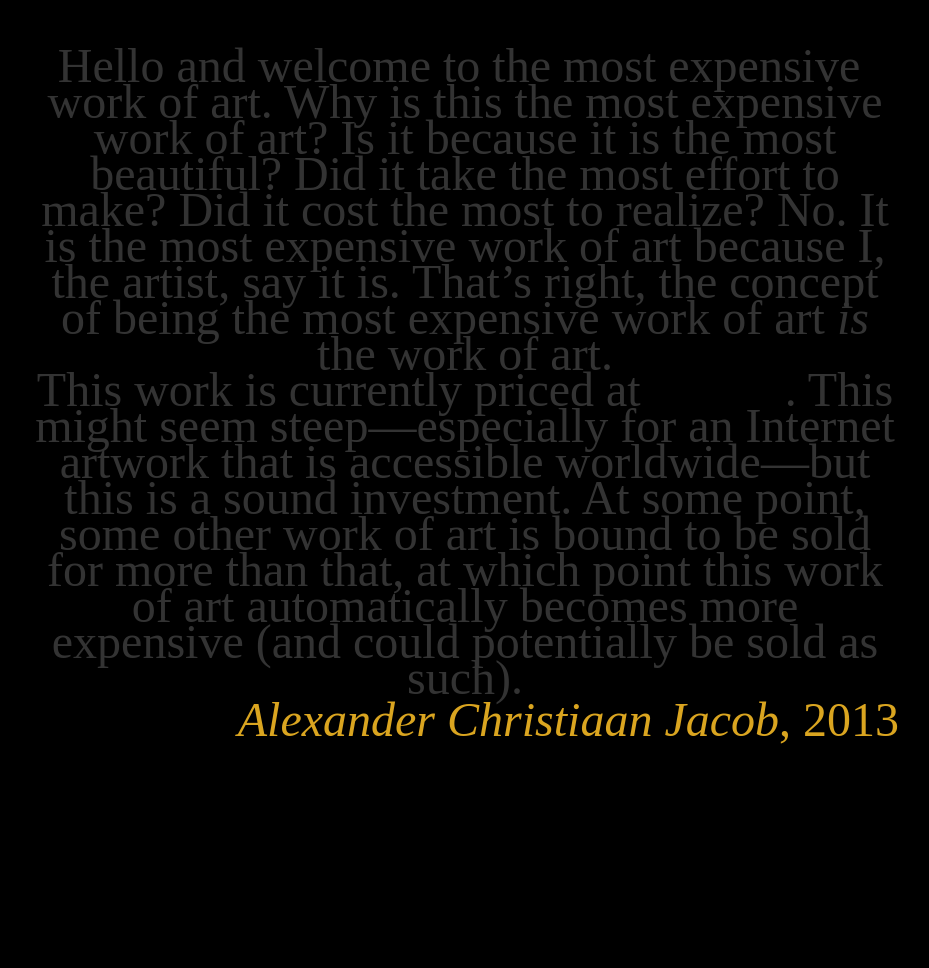
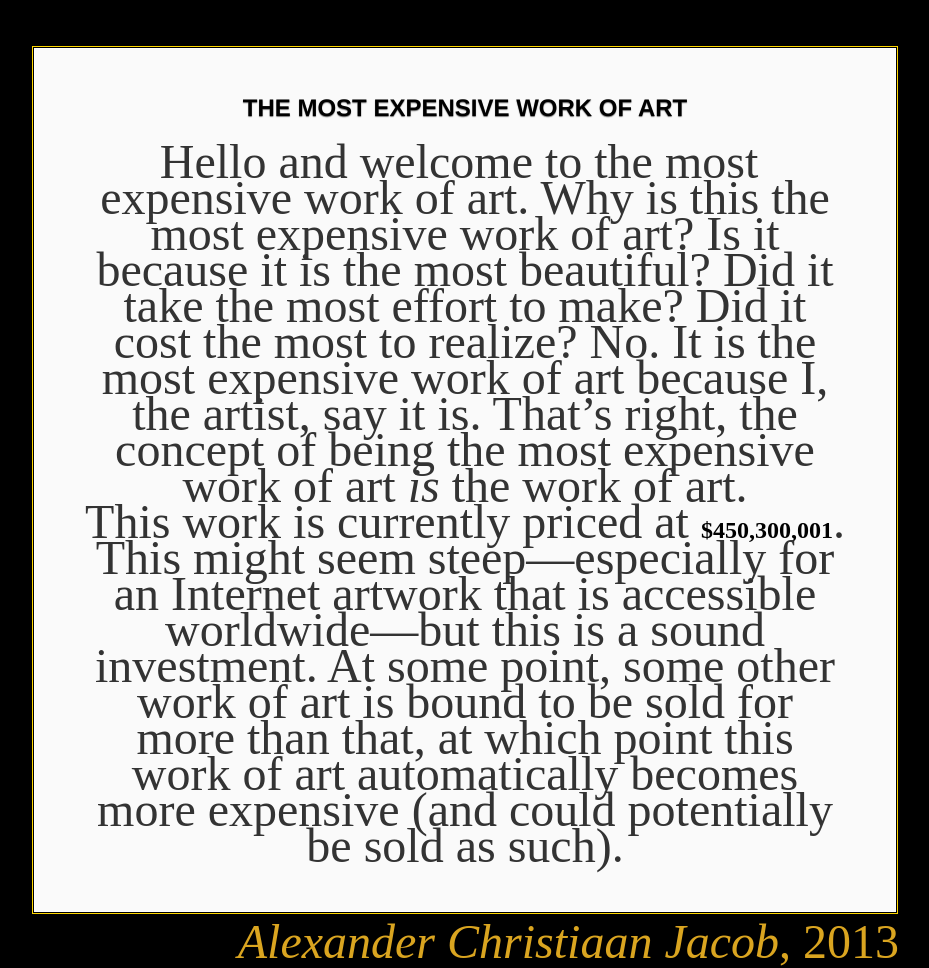
Before and after one commit to acjbizar/themostexpensiveworkofart.com, a browser extension: page www/index.html in a window 1280 px wide. Shown: the whole page, without its empty margins (175-1104 px from the left). Before the commit the page ends 800 px from the top, so only its background shows below. Drawn offline with Linux system fonts and the light colour scheme.

Commit message:
Add transition
Refs #1.

Also fix background color.

```diff
--- a/www/index.html
+++ b/www/index.html
@@ -27,8 +27,8 @@
     <style>
         *{border:0;font-size:1em;margin:0;outline:0;padding:0;text-decoration:none}
 
-        a{color:goldenrod}
-        article{background:#fafafa;border:1px solid #fff;display:block;margin:3em 3px 6px 3px;outline:1px solid gold;outline-offset:1px;padding:47px;position:relative}
+        a{color:goldenrod;transition:color .5s ease-in}
+        main{background:#fafafa;border:1px solid #fff;display:block;margin:3em 3px 6px 3px;outline:1px solid gold;outline-offset:1px;padding:47px;position:relative}
         body{margin:0 auto;max-width:100%;width:54.25em}
         footer{color:goldenrod;font-size:3em;line-height:1;margin:0 auto;position:relative;text-align:right;z-index:999}
         h1{color:#000;font-family:'Helvetica Neue',Helvetica,Arial,sans-serif;font-size:1.5em;line-height:1;margin:0 0 1em 0;text-align:center;text-shadow:0 1px 1px rgba(0,0,0,.5);text-transform:uppercase}
```
